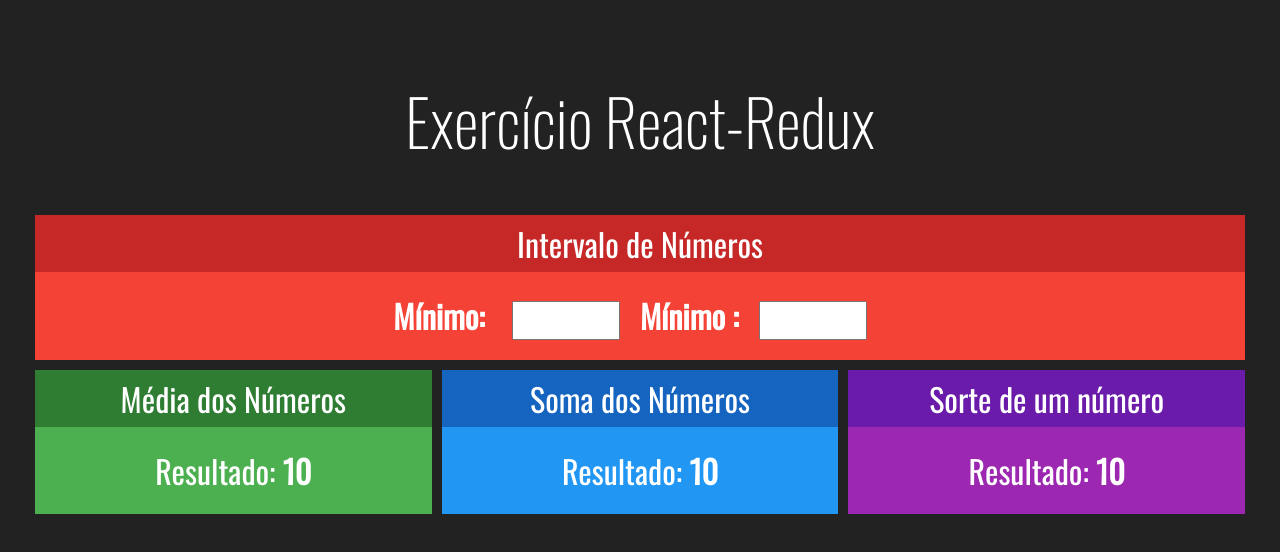
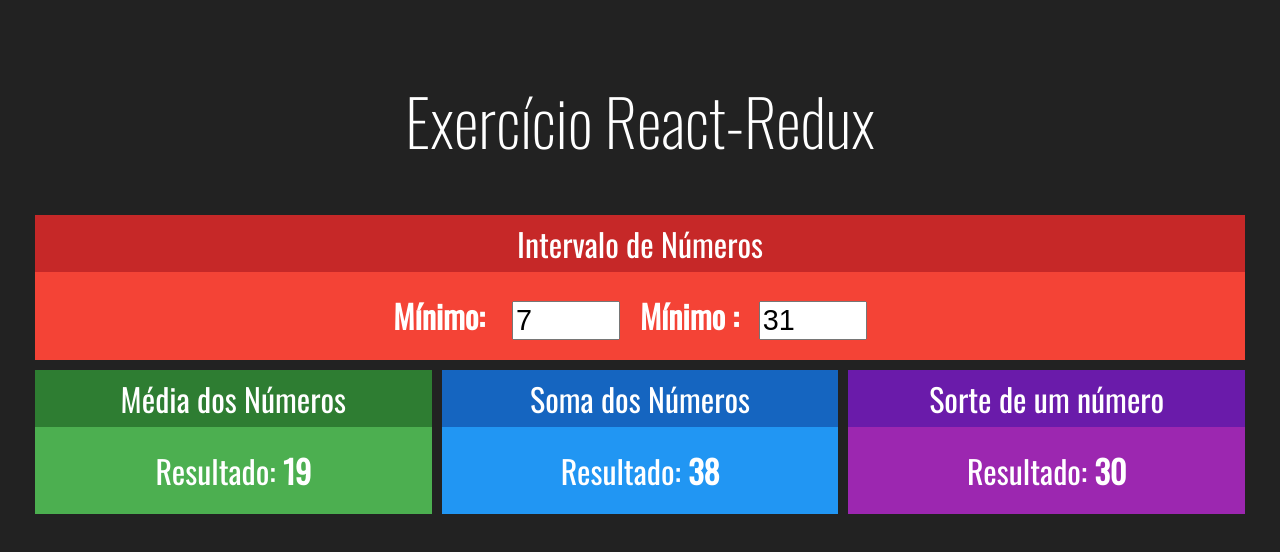
Before and after one commit to simonelopess/Redux, a React (Create React App) app in the folder redux-simples/: page / in a window 1280 px wide. Shown: the top 552 px of the page. Built offline with nearby package versions, Linux system fonts and the light colour scheme.

Commit message:
Conectando componente

```diff
--- a/redux-simples/src/components/Intervalo.jsx
+++ b/redux-simples/src/components/Intervalo.jsx
@@ -1,21 +1,34 @@
 import './Intervalo.css'
 import React from 'react'
 import Card from './Card';
+import { connect } from 'react-redux';
 
-export default props => {
+ const Intervalo = props => {
+
+    const {max, min} = props;
 
     return (
         <Card title="Intervalo de Números" red>
             <div className="Intervalo">
                 <span>
                     <strong>Mínimo: </strong>
-                    <input type="number" readOnly />
+                    <input type="number" value={min} readOnly />
                 </span>
                 <span>
                     <strong>Mínimo :</strong>
-                    <input type="number" readOnly />
+                    <input type="number" value={max} readOnly />
                 </span>
             </div>
         </Card>
     )
 }
+
+//função que conecta o state ao componente
+function mapStateToProps(state){
+    return {
+        min: state.numeros.min,
+        max: state.numeros.max
+    }
+}
+
+export default connect(mapStateToProps)(Intervalo)
--- a/redux-simples/src/components/Media.jsx
+++ b/redux-simples/src/components/Media.jsx
@@ -1,17 +1,28 @@
 import React from 'react'
 import Card from './Card';
+import {connect} from 'react-redux'; // conecta o componente ao estado
 
-export default props => {
-
+const Media =  props => {
+    const {min, max} = props;
 
     return (
         <Card title="Média dos Números" green>
             <div>
                 <span>
                     <span>Resultado: </span>
-                    <strong>10</strong>
+                    <strong>{(max + min)/2}</strong>
                 </span>
             </div>
         </Card>
     )
 }
+
+//função que conecta o state ao componente
+function mapStateToProps(state){
+    return {
+        min: state.numeros.min,
+        max: state.numeros.max
+    }
+}
+
+export default connect(mapStateToProps)(Media);
--- a/redux-simples/src/components/Soma.jsx
+++ b/redux-simples/src/components/Soma.jsx
@@ -1,16 +1,31 @@
 import React from 'react'
 import Card from './Card';
+import {connect} from 'react-redux'
 
-export default props => {
+
+ const Soma = props => {
+
+    const {min, max} = props;
 
     return (
         <Card title="Soma dos Números" blue>
             <div>
                 <span>
                     <span>Resultado: </span>
-                    <strong>10</strong>
+                    <strong>{(min + max)}</strong>
                 </span>
             </div>
         </Card>
     )
 }
+
+
+//função que conecta o state ao componente
+function mapStateToProps(state){
+    return {
+        min: state.numeros.min,
+        max: state.numeros.max
+    }
+}
+
+export default connect(mapStateToProps)(Soma);
--- a/redux-simples/src/components/Sorteio.jsx
+++ b/redux-simples/src/components/Sorteio.jsx
@@ -1,16 +1,30 @@
 import React from 'react'
+import { connect } from 'react-redux';
 import Card from './Card';
 
-export default props => {
+const Sorteio =  props => {
+   const {max, min} = props;
+   const aleatorio = (parseInt(Math.random() * (max - min) + min))
 
    return (
            <Card title="Sorte de um número" purple>
                <div>
                    <span>
                        <span>Resultado: </span>
-                    <strong>10</strong>
+                       <strong>{aleatorio}</strong>
                    </span>
                </div>
            </Card>
     )
 }
+
+
+
+//função que conecta o state ao componente
+function mapStateToProps(state){
+    return {
+        min: state.numeros.min,
+        max: state.numeros.max
+    }
+}
+export default connect(mapStateToProps)(Sorteio)
--- a/redux-simples/src/store/storeConfig.js
+++ b/redux-simples/src/store/storeConfig.js
@@ -4,8 +4,8 @@
     numeros: function(state, action) {
         console.log(state, ' ', action)
         return {
-            min: 1,
-            max: 10
+            min: 7,
+            max: 31
         }
     }
 })
```
Also changed, not shown: 1 other file (tests, documents, lock files or other folders). Lines whose indentation alone changed are shown as unchanged.
